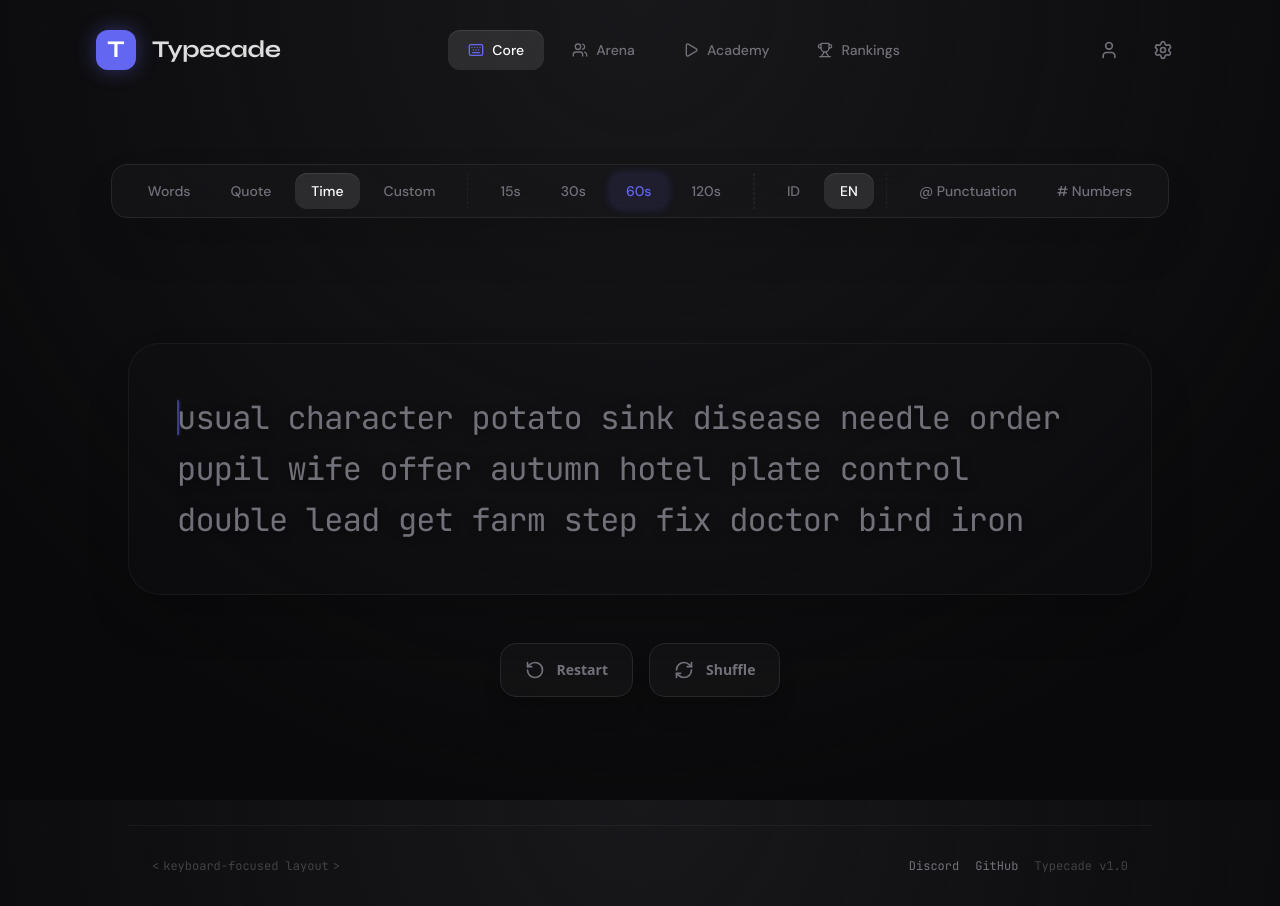
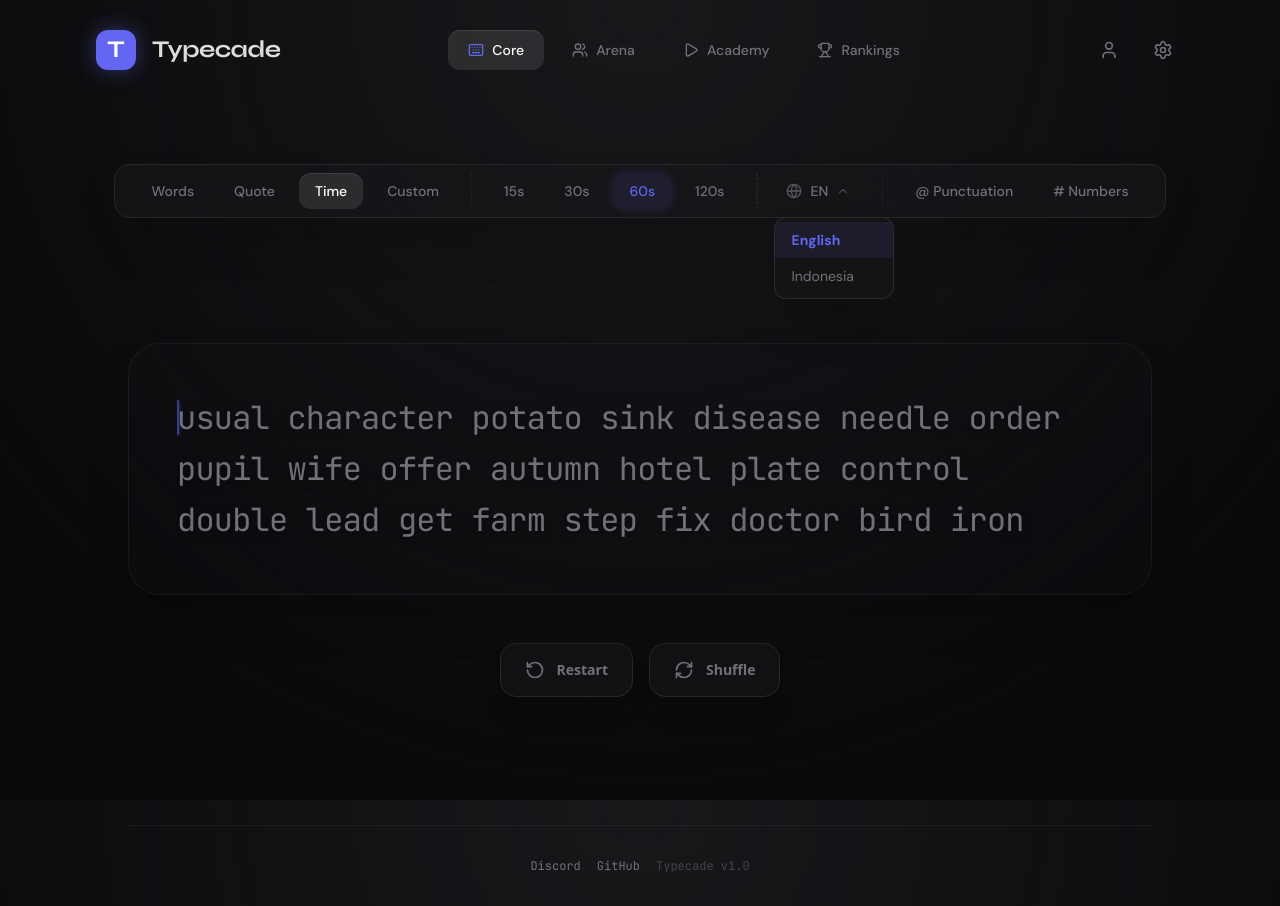
Before and after one commit to irham3/typecade, a Next.js app: page / in a window 1280 px wide. Both pictures are taken after a click on the button "EN". Built offline with nearby package versions, Linux system fonts and the light colour scheme.

Commit message:
fix: fix wpm count logic in race and add transition when navigating between pages

```diff
--- a/app/client.tsx
+++ b/app/client.tsx
@@ -1,9 +1,10 @@
 "use client";
 
-import { useState } from "react";
+import { useState, useRef, useEffect } from "react";
 import { motion, AnimatePresence } from "framer-motion";
 import dynamic from "next/dynamic";
 import { useStore } from "@/lib/store";
+import { Globe, ChevronDown } from "lucide-react";
 
 // Features dynamically imported to prevent hydration errors from random text generation
 const TypingView = dynamic(
@@ -14,6 +15,18 @@ const TypingView = dynamic(
 export function HomeClient() {
     const [activeTab, setActiveTab] = useState("Time");
     const [subOption, setSubOption] = useState("60s");
+    const [langDropdownOpen, setLangDropdownOpen] = useState(false);
+    const dropdownRef = useRef<HTMLDivElement>(null);
+
+    useEffect(() => {
+        const handleClickOutside = (event: MouseEvent) => {
+            if (dropdownRef.current && !dropdownRef.current.contains(event.target as Node)) {
+                setLangDropdownOpen(false);
+            }
+        };
+        document.addEventListener('mousedown', handleClickOutside);
+        return () => document.removeEventListener('mousedown', handleClickOutside);
+    }, []);
 
     const language = useStore(state => state.language);
     const setLanguage = useStore(state => state.setLanguage);
@@ -83,19 +96,43 @@ export function HomeClient() {
                         ))}
                     </div>
 
-                    <div className="flex px-3 space-x-2 border-l border-white/5 pl-4 border-dashed">
+                    <div className="relative flex px-3 space-x-2 border-l border-white/5 pl-4 border-dashed" ref={dropdownRef}>
                         <button
-                            onClick={() => setLanguage("ID")}
-                            className={`px-4 py-2 rounded-xl transition-all duration-300 font-medium ${language === "ID" ? "text-white bg-white/10 shadow-[inset_0_1px_1px_rgba(255,255,255,0.1)]" : "hover:text-white hover:bg-white/5"}`}
+                            onClick={() => setLangDropdownOpen(!langDropdownOpen)}
+                            className="flex items-center gap-2 px-3 py-2 rounded-xl transition-all duration-300 font-medium hover:bg-white/5 hover:text-white"
                         >
-                            ID
+                            <Globe size={16} className="opacity-70" />
+                            <span>{language}</span>
+                            <ChevronDown size={14} className={`opacity-50 transition-transform duration-300 ${langDropdownOpen ? "rotate-180" : ""}`} />
                         </button>
-                        <button
-                            onClick={() => setLanguage("EN")}
-                            className={`px-4 py-2 rounded-xl transition-all duration-300 font-medium ${language === "EN" ? "text-white bg-white/10 shadow-[inset_0_1px_1px_rgba(255,255,255,0.1)]" : "hover:text-white hover:bg-white/5"}`}
-                        >
-                            EN
-                        </button>
+
+                        <AnimatePresence>
+                            {langDropdownOpen && (
+                                <motion.div
+                                    initial={{ opacity: 0, y: 10, scale: 0.95 }}
+                                    animate={{ opacity: 1, y: 0, scale: 1 }}
+                                    exit={{ opacity: 0, y: 5, scale: 0.95 }}
+                                    transition={{ duration: 0.2 }}
+                                    className="absolute top-full left-4 mt-2 bg-[#141414] border border-white/10 rounded-xl shadow-2xl overflow-hidden py-1 z-50 min-w-[120px]"
+                                >
+                                    {[
+                                        { code: "EN", label: "English" },
+                                        { code: "ID", label: "Indonesia" }
+                                    ].map(lang => (
+                                        <button
+                                            key={lang.code}
+                                            onClick={() => {
+                                                setLanguage(lang.code as "EN" | "ID");
+                                                setLangDropdownOpen(false);
+                                            }}
+                                            className={`w-full text-left px-4 py-2 text-sm transition-colors flex items-center justify-between ${language === lang.code ? "bg-accent/10 text-accent font-bold" : "hover:bg-white/5 text-text-dim hover:text-white"}`}
+                                        >
+                                            {lang.label}
+                                        </button>
+                                    ))}
+                                </motion.div>
+                            )}
+                        </AnimatePresence>
                     </div>
 
                     <div className="flex px-3 space-x-2 border-l border-white/5 pl-4 border-dashed">
--- /dev/null
+++ b/app/template.tsx
@@ -0,0 +1,26 @@
+"use client";
+
+import { motion, AnimatePresence } from "framer-motion";
+import { usePathname } from "next/navigation";
+
+export default function Template({ children }: { children: React.ReactNode }) {
+    const pathname = usePathname();
+
+    return (
+        <AnimatePresence mode="wait">
+            <motion.div
+                key={pathname}
+                className="w-full flex-1 flex flex-col items-center"
+                initial={{ opacity: 0, y: 5 }}
+                animate={{ opacity: 1, y: 0 }}
+                exit={{ opacity: 0, y: -5 }}
+                transition={{
+                    duration: 0.25,
+                    ease: "easeOut"
+                }}
+            >
+                {children}
+            </motion.div>
+        </AnimatePresence>
+    );
+}
--- a/components/footer.tsx
+++ b/components/footer.tsx
@@ -1,11 +1,11 @@
 export function Footer() {
     return (
-        <footer className="w-full max-w-5xl px-6 py-8 flex justify-between text-text-dim text-xs font-mono border-t border-white/5 mt-auto">
-            <div className="flex items-center gap-1 opacity-50 hover:opacity-100 transition-opacity">
+        <footer className="w-full max-w-5xl px-6 py-8 flex justify-center text-text-dim text-xs font-mono border-t border-white/5 mt-auto">
+            {/* <div className="flex items-center gap-1 opacity-50 hover:opacity-100 transition-opacity">
                 <span>{`<`}</span>
                 <span>keyboard-focused layout</span>
                 <span>{`>`}</span>
-            </div>
+            </div> */}
             <div className="flex items-center gap-4">
                 <button className="hover:text-foreground transition-colors">Discord</button>
                 <button className="hover:text-foreground transition-colors">GitHub</button>
--- a/features/multiplayer/components/race.tsx
+++ b/features/multiplayer/components/race.tsx
@@ -36,6 +36,7 @@ export function MultiplayerRace({ onLeave }: { onLeave: () => void }) {
     const [typedChars, setTypedChars] = useState("");
     const [targetText, setTargetText] = useState<string>("");
     const activeCharRef = useRef<HTMLSpanElement>(null);
+    const startTimeRef = useRef<number | null>(null);
     const [translateY, setTranslateY] = useState(0);
     const [mounted, setMounted] = useState(false);
 
@@ -54,6 +55,7 @@ export function MultiplayerRace({ onLeave }: { onLeave: () => void }) {
             } else if (countdown === 0) {
                 const timer = setTimeout(() => {
                     setRaceState("racing");
+                    startTimeRef.current = Date.now();
                     setPlayers(p => p.map(player => ({ ...player, status: "playing" })));
                 }, 0);
                 return () => clearTimeout(timer);
@@ -75,7 +77,7 @@ export function MultiplayerRace({ onLeave }: { onLeave: () => void }) {
 
                 // Simulate bots and update P1 WPM dynamically based on time left
                 setPlayers(p => {
-                    const elapsedMin = Math.max(0.01, (60 - (timeLeft - 1)) / 60);
+                    const elapsedMin = startTimeRef.current ? Math.max(0.01, (Date.now() - startTimeRef.current) / 1000 / 60) : 0.01;
 
                     return p.map(player => {
                         if (player.status === "finished") return player;
@@ -143,9 +145,9 @@ export function MultiplayerRace({ onLeave }: { onLeave: () => void }) {
         }
 
         // Update player 1 wpm internally, visually updated more rapidly by setInterval
-        const timeElapsedMin = Math.max(0.01, (60 - timeLeft) / 60);
+        const elapsedMin = startTimeRef.current ? Math.max(0.01, (Date.now() - startTimeRef.current) / 1000 / 60) : 0.01;
         const correctChars = val.split("").filter((char, i) => char === targetText[i]).length;
-        const wpm = Math.max(0, Math.floor((correctChars / 5) / timeElapsedMin));
+        const wpm = Math.max(0, Math.floor((correctChars / 5) / elapsedMin));
         const progress = Math.min(100, (correctChars / 600) * 100);
 
         setPlayers(p => p.map(player => {
@@ -245,7 +247,7 @@ export function MultiplayerRace({ onLeave }: { onLeave: () => void }) {
                                 animate={{ opacity: 1, scale: 1, filter: "blur(0px)" }}
                                 exit={{ opacity: 0, scale: 1.5, filter: "blur(10px)" }}
                                 transition={{ duration: 0.4 }}
-                                className="absolute text-[200px] leading-none font-display font-bold text-accent drop-shadow-[0_0_50px_rgba(99,102,241,0.4)]"
+                                className="absolute text-[200px] leading-none font-mono font-black text-accent drop-shadow-[0_0_50px_rgba(99,102,241,0.4)]"
                             >
                                 {countdown === 0 ? "GO!" : countdown}
                             </motion.div>
@@ -257,7 +259,12 @@ export function MultiplayerRace({ onLeave }: { onLeave: () => void }) {
     }
 
     return (
-        <div className="w-full max-w-4xl flex flex-col font-sans relative">
+        <motion.div
+            initial={{ opacity: 0, y: 5 }}
+            animate={{ opacity: 1, y: 0 }}
+            transition={{ duration: 0.25, ease: "easeOut" }}
+            className="w-full max-w-4xl flex flex-col font-sans relative"
+        >
 
             {/* Top Bar */}
             <div className="flex items-center justify-between mb-8 px-6 py-4 bg-[#1A1A1A] rounded-2xl border border-white/5">
@@ -281,7 +288,7 @@ export function MultiplayerRace({ onLeave }: { onLeave: () => void }) {
             </div>
 
             {/* Input Area (Moved above lanes) */}
-            <div className={`relative transition-all duration-500 bg-[#0F0F0F] rounded-[24px] p-6 sm:p-8 border border-white/5 shadow-xl overflow-hidden mb-6 mt-2 shrink-0 ${raceState === "racing" ? "opacity-100 translate-y-0" : "opacity-50 pointer-events-none"}`}>
+            <div className={`relative bg-[#0F0F0F] rounded-[24px] p-6 sm:p-8 border border-white/5 shadow-xl overflow-hidden mb-6 mt-2 shrink-0 ${raceState === "racing" ? "opacity-100" : "opacity-50 pointer-events-none"}`}>
                 <input
                     autoFocus
                     className="absolute inset-0 opacity-0 z-50 cursor-text"
@@ -379,6 +386,6 @@ export function MultiplayerRace({ onLeave }: { onLeave: () => void }) {
                 onLeave={onLeave}
             />
 
-        </div>
+        </motion.div>
     );
 }
```
